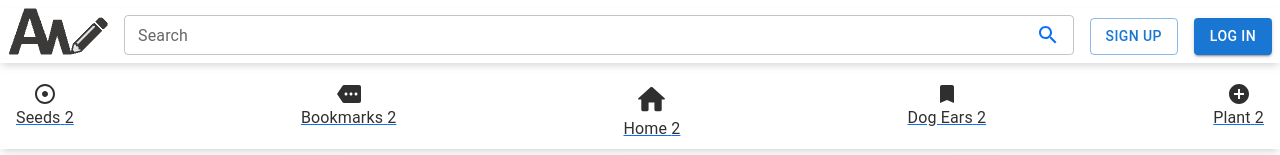
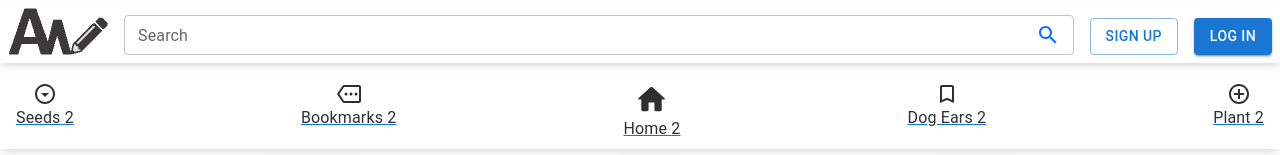
Before and after one commit to bmagee88/ALLwrite, a React (Create React App) app in the folder frontend/: page /dashboard in a window 1280 px wide. Shown: the top 155 px of the page. Built offline with nearby package versions, Linux system fonts and the light colour scheme.

Commit message:
navigation changes images based on selected page

```diff
--- a/frontend/src/common/components/ControlPanel/config.tsx
+++ b/frontend/src/common/components/ControlPanel/config.tsx
@@ -1,15 +1,21 @@
-import MyTreeIcon from "@mui/icons-material/Park";
+// import MyTreeIcon from "@mui/icons-material/Park";
+// import ExploreIcon from "@mui/icons-material/Explore";
 // import HomeIcon from "@mui/icons-material/Home";
+
+import HomeUnselected from "@mui/icons-material/HomeOutlined";
 import HomeSelected from "@mui/icons-material/HomeRounded";
-import HomeUnselected from "@mui/icons-material/HomeOutlined";
-import SeedIcon from "@mui/icons-material/Adjust";
-import DogEarIcon from "@mui/icons-material/Bookmark";
-import ContinueReadingIcon from "@mui/icons-material/More";
-import ExploreIcon from "@mui/icons-material/Explore";
-import SelectableIcon from "../SelectableIcon/SelectableIcon";
+
+import ContinueReadingIconUnselected from "@mui/icons-material/MoreOutlined";
+import ContinueReadingIconSelected from "@mui/icons-material/More";
+
+import SeedIconSelected from "@mui/icons-material/ArrowDropDownCircle";
+import SeedIconUnselected from "@mui/icons-material/ArrowDropDownCircleOutlined";
+
+import DogEarIconUnselected from "@mui/icons-material/BookmarkBorderOutlined";
+import DogEarIconSelected from "@mui/icons-material/Bookmark";
 
 import AddIconSelected from "@mui/icons-material/AddCircle";
-import AddIconNotSelected from "@mui/icons-material/AddCircleOutlined";
+import AddIconUnselected from "@mui/icons-material/AddCircleOutlineOutlined";
 
 interface MenuItem {
   label: string;
@@ -19,36 +25,37 @@ interface MenuItem {
 }
 
 const fontSize = "medium";
+const featuredItemFontSize = "large";
 
 export const menu_items: MenuItem[] = [
   {
     label: "Seeds",
-    selectedIcon: () => <SeedIcon fontSize={fontSize} />,
-    unselectedIcon: () => <SeedIcon fontSize={fontSize} />,
+    selectedIcon: () => <SeedIconSelected fontSize={fontSize} />,
+    unselectedIcon: () => <SeedIconUnselected fontSize={fontSize} />,
     link: "/dashboard/my-covers",
   },
   {
     label: "Bookmarks",
-    selectedIcon: () => <ContinueReadingIcon fontSize={fontSize} />,
-    unselectedIcon: () => <ContinueReadingIcon fontSize={fontSize} />,
+    selectedIcon: () => <ContinueReadingIconSelected fontSize={fontSize} />,
+    unselectedIcon: () => <ContinueReadingIconUnselected fontSize={fontSize} />,
     link: "/dashboard/my-bookmarks",
   },
   {
     label: "Home",
-    selectedIcon: () => <HomeSelected fontSize={"large"} />,
-    unselectedIcon: () => <HomeUnselected fontSize={"large"} />,
+    selectedIcon: () => <HomeSelected fontSize={featuredItemFontSize} />,
+    unselectedIcon: () => <HomeUnselected fontSize={featuredItemFontSize} />,
     link: "/dashboard/browse",
   },
   {
     label: "Dog Ears",
-    selectedIcon: () => <DogEarIcon fontSize={fontSize} />,
-    unselectedIcon: () => <DogEarIcon fontSize={fontSize} />,
+    selectedIcon: () => <DogEarIconSelected fontSize={fontSize} />,
+    unselectedIcon: () => <DogEarIconUnselected fontSize={fontSize} />,
     link: "/dashboard/my-pages",
   },
   {
     label: "Plant",
     selectedIcon: () => <AddIconSelected fontSize={fontSize} />,
-    unselectedIcon: () => <AddIconNotSelected fontSize={fontSize} />,
+    unselectedIcon: () => <AddIconUnselected fontSize={fontSize} />,
     link: "/dashboard/create-cover",
   },
 ];
```
